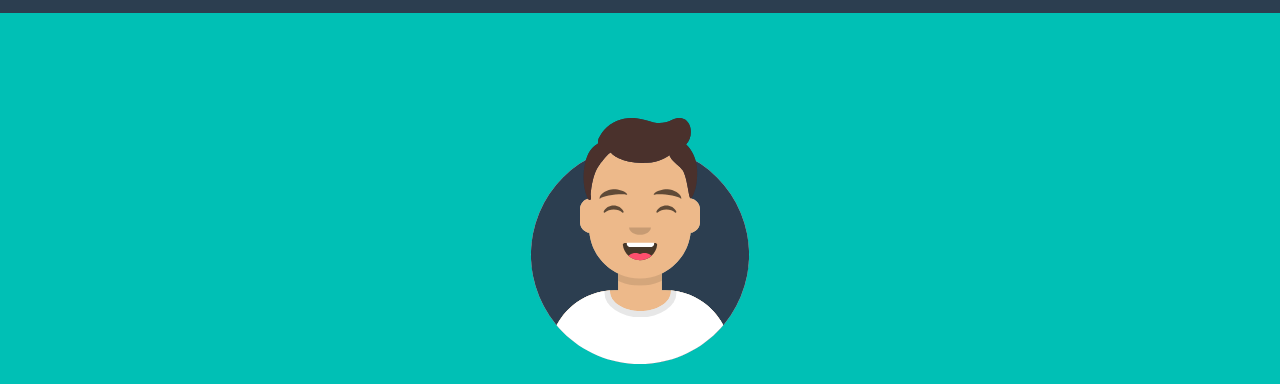
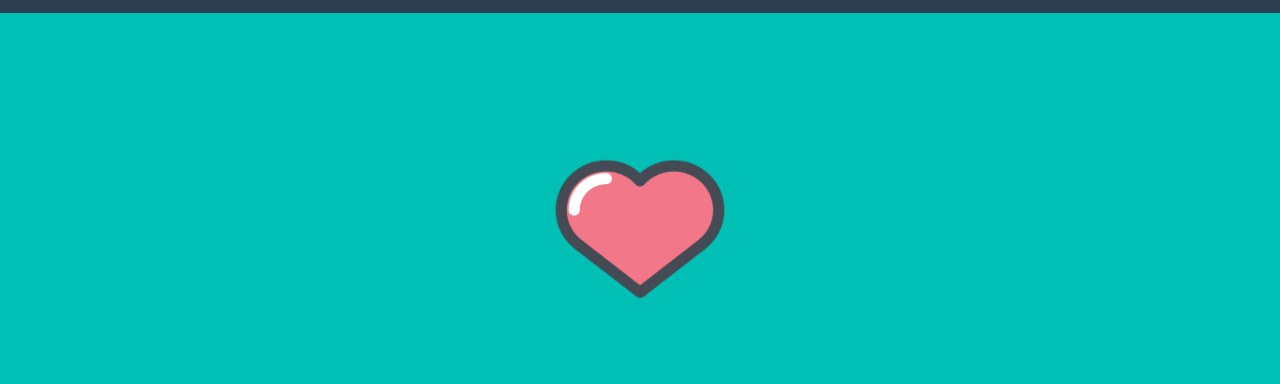
Before and after one commit to Danomanic/hackathon-kudos, a plain HTML site: page public/index.html in a window 1280 px wide. Shown: the part 91-475 px from the top of the page. Drawn offline with nearby package versions, Linux system fonts and the light colour scheme.

Commit message:
Change image to a heart

```diff
--- a/public/index.html
+++ b/public/index.html
@@ -37,7 +37,7 @@
         <header class="masthead bg-primary text-white text-center">
             <div class="container d-flex align-items-center flex-column">
                 <!-- Masthead Avatar Image-->
-                <img class="masthead-avatar mb-5" src="assets/img/avataaars.svg" alt="" />
+                <img class="masthead-avatar mb-5" src="assets/img/heart.png" alt="" />
                 <!-- Masthead Heading-->
                 <h1 class="masthead-heading text-uppercase mb-0">Give some Love</h1>
                 <!-- Icon Divider-->
```
Also changed, not shown: public/assets/img/heart.png (added).
